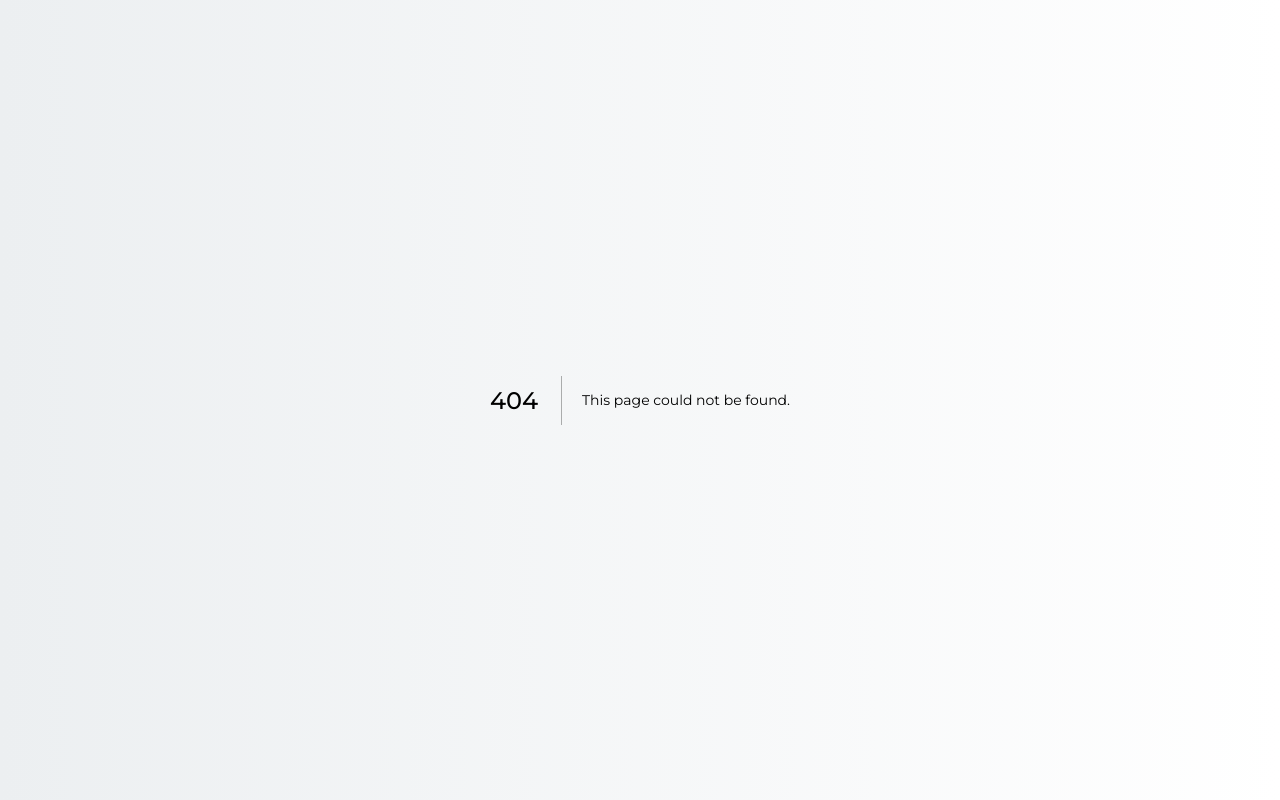
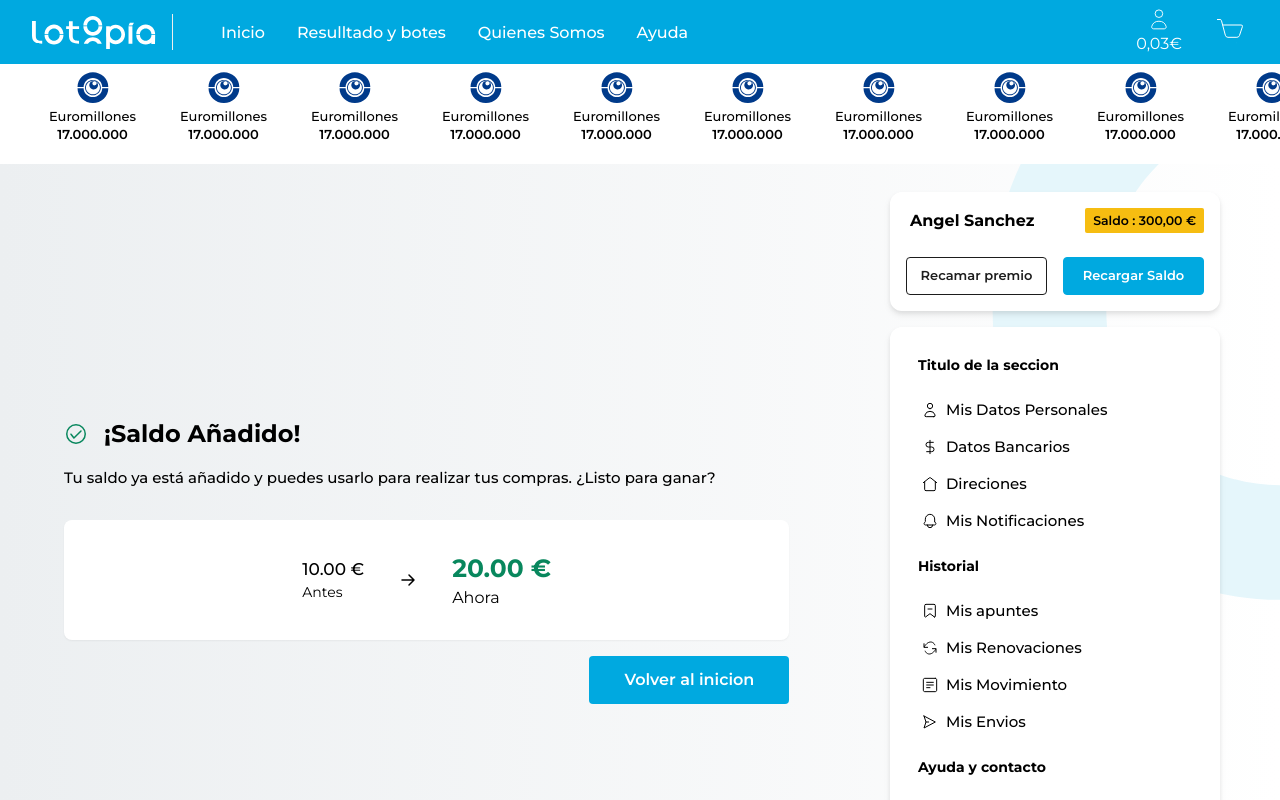
Before and after one commit to angeleesc/pulpo-line-challenger-2, a Next.js app: page /recharge-succes in a window 1280 px wide. Before the commit this address had no page. Shown: the top 800 px of the page. Built offline with nearby package versions, Linux system fonts and the light colour scheme.

Commit message:
configuracion del succes

```diff
--- /dev/null
+++ b/src/app/(siteLayout)/recharge-succes/page.tsx
@@ -0,0 +1,56 @@
+import ArrowwRight from "@/app/component/icons/UI-icons/ArrowwRight";
+import CircleCheck from "@/app/component/icons/UI-icons/CircleCheck";
+import Link from "next/link";
+import React from "react";
+
+export default function page() {
+  return (
+    <div className="w-full h-screen flex items-center justify-center p-16">
+      <div className=" w-full">
+        <div className="">
+          <div className="flex items-center">
+            <span
+              className={`
+            [&_path]:stroke-success-default
+              [&_svg]:stroke-success-default
+              [&_circle]:stroke-success-default
+              mr-4
+            `}
+            >
+              <CircleCheck />
+            </span>
+            <h3 className="text-[24px] leading-9 font-bold">¡Saldo Añadido!</h3>
+          </div>
+          <p className="text-[15px] my-4 inline-block leading-5 font-medium">
+            Tu saldo ya está añadido y puedes usarlo para realizar tus compras.
+            ¿Listo para ganar?
+          </p>
+        </div>
+        <div className="w-full my-4 flex justify-center items-center shadow-sm bg-white rounded-lg p-4">
+          <div>
+            <h3 className="text-[17px] leading-[25px] font-medium">10.00 €</h3>
+            <p className="leadind-[20] text-[14px]">Antes</p>
+          </div>
+          <div className="m-8 [&_path]:st">
+            <ArrowwRight />
+          </div>
+          <div>
+            <h3 className="font-bold text-[25px] leading-[36px] text-success-default">
+              20.00 €
+            </h3>
+            <p>Ahora</p>
+          </div>
+        </div>
+
+        <div className="mt-4 flex justify-center lg:justify-end">
+          <Link
+            href={"/"}
+            className="w-full max-w-[200px]   text-center font-semibold font-montserrat text-white bg-primary-default rounded p-3 disabled:opacity-50 disabled:text-body-90"
+          >
+            Volver al inicion
+          </Link>
+        </div>
+      </div>
+    </div>
+  );
+}
--- /dev/null
+++ b/src/app/component/icons/UI-icons/ArrowwRight.tsx
@@ -0,0 +1,21 @@
+import React from "react";
+
+export default function ArrowwRight() {
+  return (
+    <svg
+    xmlns="http://www.w3.org/2000/svg"
+    width="24"
+    height="24"
+    fill="none"
+    viewBox="0 0 24 24"
+  >
+    <path
+      stroke="#000"
+      strokeLinecap="round"
+      strokeLinejoin="round"
+      strokeWidth="1.5"
+      d="M13 17l5-5-5-5M6 12h12"
+    ></path>
+  </svg>
+  );
+}
--- /dev/null
+++ b/src/app/component/icons/UI-icons/CircleCheck.tsx
@@ -0,0 +1,28 @@
+import React from "react";
+
+export default function CircleCheck() {
+  return (
+    <svg
+      xmlns="http://www.w3.org/2000/svg"
+      width="24"
+      height="24"
+      fill="none"
+      viewBox="0 0 24 24"
+    >
+      <path
+        stroke="#262727"
+        strokeLinecap="round"
+        strokeLinejoin="round"
+        strokeWidth="1.5"
+        d="M7 12.182L9.941 16 17 9"
+      ></path>
+      <circle
+        cx="12"
+        cy="12"
+        r="9.25"
+        stroke="#262727"
+        strokeWidth="1.5"
+      ></circle>
+    </svg>
+  );
+}
```
